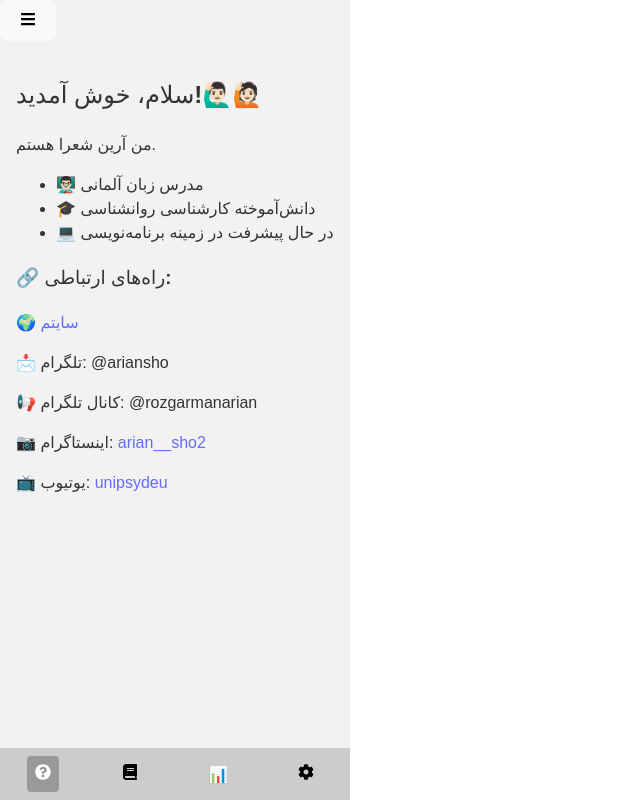
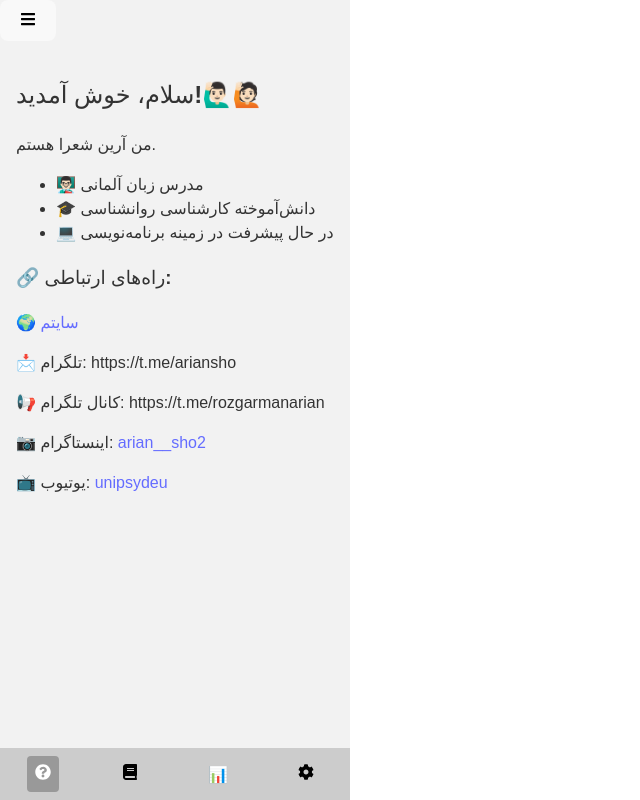
Before and after one commit to arianshoara/salamatravan, a React (Vite) app in the folder my-telegram-webapp/: page / in a window 1280 px wide. Shown: the whole page, without its empty margins (0-640 px from the left). Built offline with nearby package versions, Linux system fonts and the light colour scheme.

Commit message:
Updated project files

```diff
--- a/my-telegram-webapp/src/App.jsx
+++ b/my-telegram-webapp/src/App.jsx
@@ -23,8 +23,8 @@ function App() {
             <p>
               <a href="https://arianshoara.github.io/arian/">🌍 سایتم</a>
             </p>
-            <p>📩 تلگرام: @ariansho</p>
-            <p>📢 کانال تلگرام: @rozgarmanarian</p>
+            <p>📩 تلگرام: https://t.me/ariansho</p>
+            <p>📢 کانال تلگرام: https://t.me/rozgarmanarian</p>
             <p>
               📷 اینستاگرام: <a href="https://www.instagram.com/arian__sho2">arian__sho2</a>
             </p>
```
